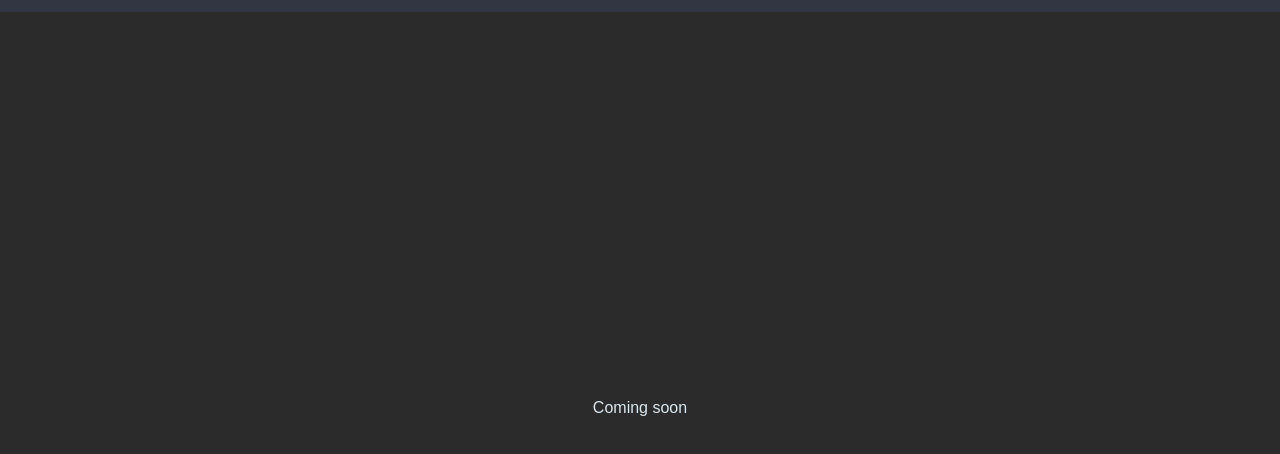
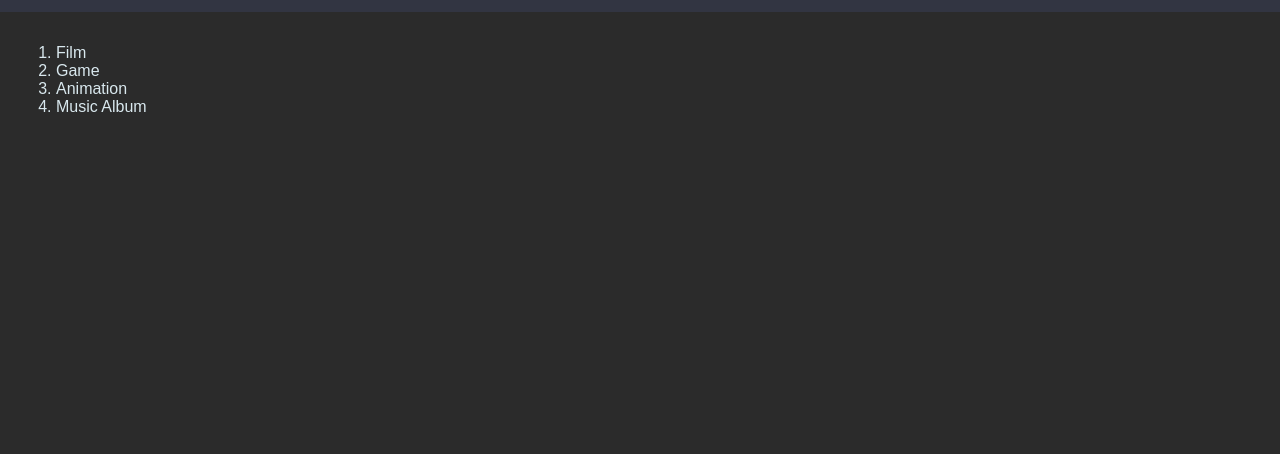
Before and after one commit to SKYD0TS/WebsitePortofolio, a plain HTML site: page Future.html in a window 1280 px wide. Shown: the part 68-522 px from the top of the page. Drawn offline with Linux system fonts and the light colour scheme.

Commit message:
modified:   Future.html

```diff
--- a/Future.html
+++ b/Future.html
@@ -15,7 +15,14 @@
         <p>Vifth Division</p>
     </div>
     <div class="page">
-        <div class="the" >Coming soon</div>
+        <div class="future">
+            <ol>
+                <li>Film</li>
+                <li>Game</li>
+                <li>Animation</li>
+                <li>Music Album</li>
+            </ol>
+        </div>
     </div>
 
 
```
